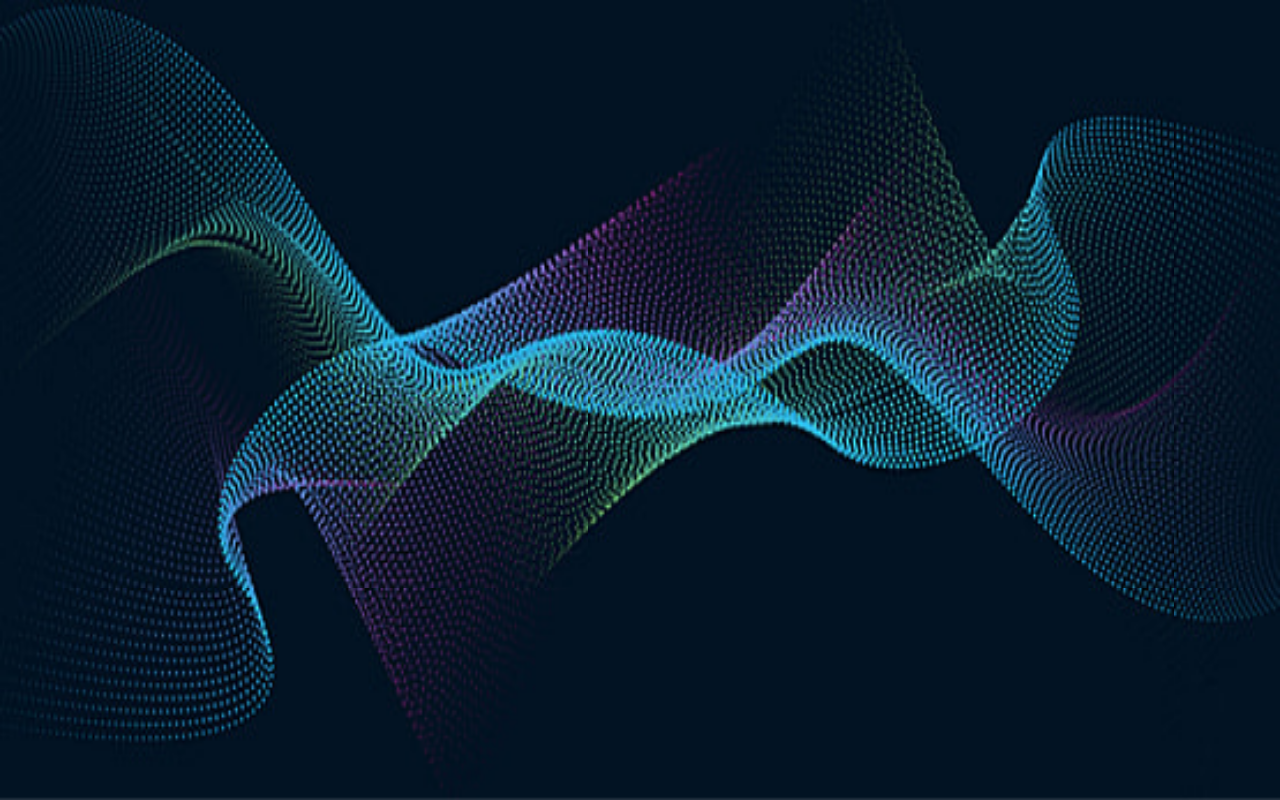
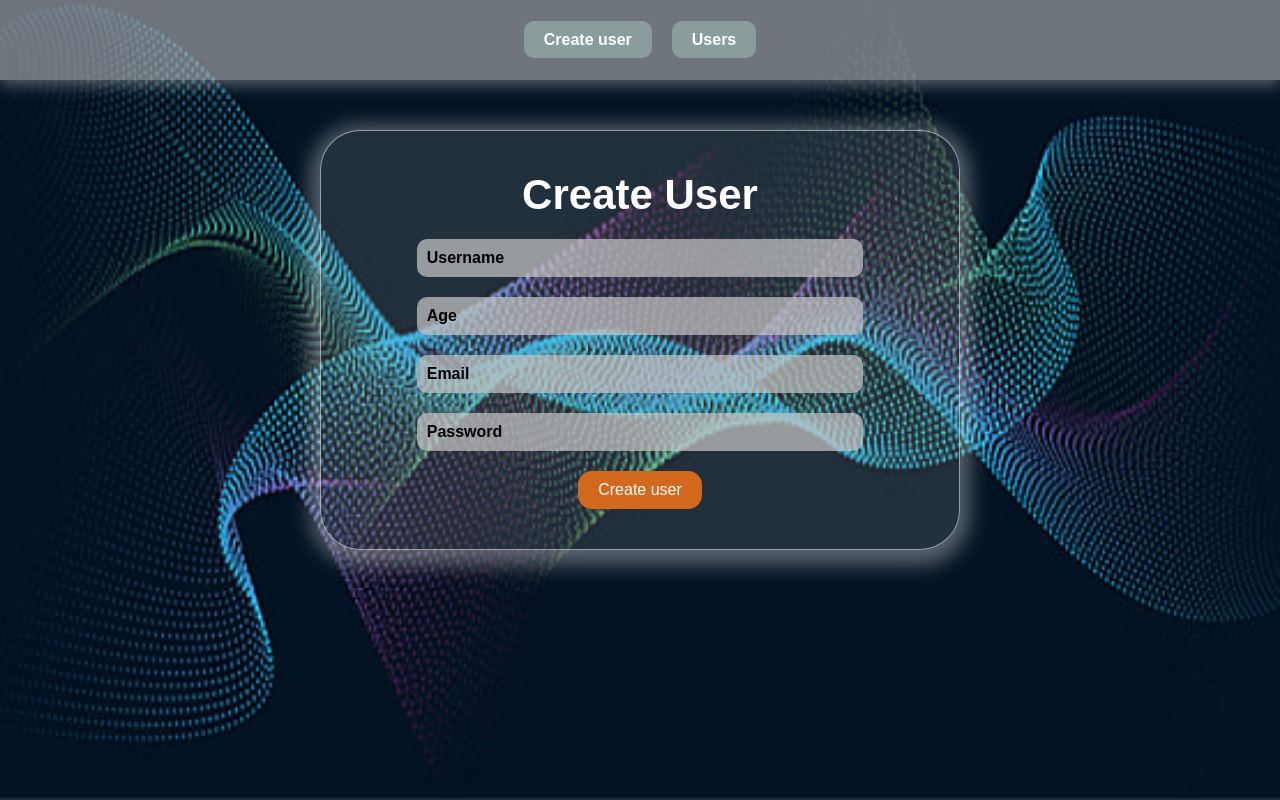
Before and after one commit to Khaitov-Ilkhom/creat-users-react-project, a React (Vite) app: page / in a window 1280 px wide. Before the commit this address had no page. Built offline with nearby package versions, Linux system fonts and the light colour scheme.

Commit message:
homework

```diff
--- a/src/App.jsx
+++ b/src/App.jsx
@@ -12,7 +12,7 @@ function App() {
     <div className="wrapper">
       <Routes>
         <Route element={<Navbar/>}>
-            <Route path="create-user" element={<CreateUsers/>}/>
+            <Route path="/" element={<CreateUsers/>}/>
             <Route path="update-user" element={<UpdatedUsers/>}/>
             <Route path="users" element={<Users/>}/>
         </Route>
```
